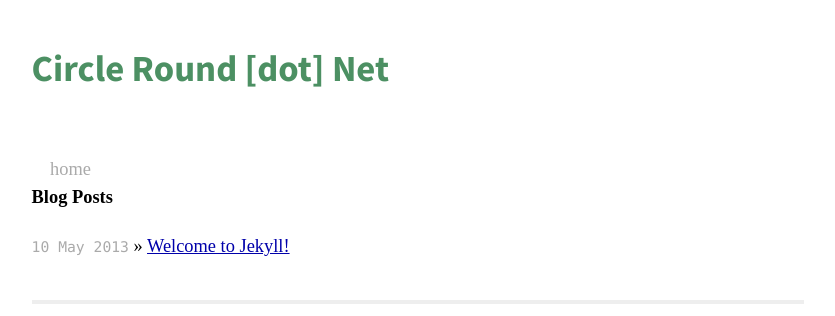
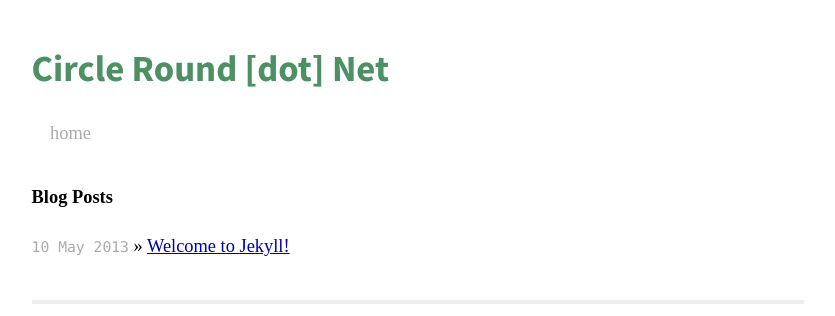
Before and after one commit to pathouse/pathouse.github.io, a Jekyll site: the page built from index.html, in a window 1280 px wide. Shown: the top 316 px of the page, without its empty margins (222-1057 px from the left). Built offline with Jekyll 4.4.1, drawn with Linux system fonts in a browser that asks for light colours; some web fonts are replaced.

Commit message:
Title margin update

```diff
--- a/css/main.css
+++ b/css/main.css
@@ -68,6 +68,10 @@ ul.posts span {
   line-height: 1.5em;
 }
 
+.site .header {
+  margin-bottom: 2em;
+}
+
 .site .header a {
   text-decoration: none;
 }
@@ -77,7 +81,6 @@ ul.posts span {
   font-weight: 700;
   font-size: 2em;
   display: inline-block;
-  margin-bottom: 2em;
 }
 
 .site .header h1.title a {
```
